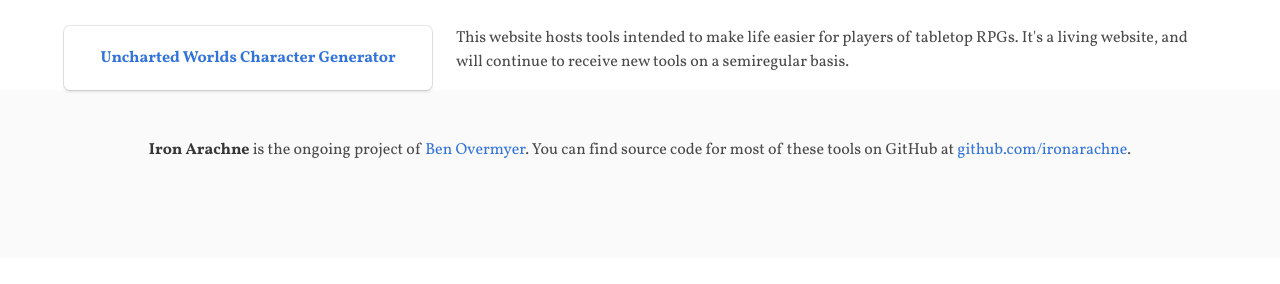
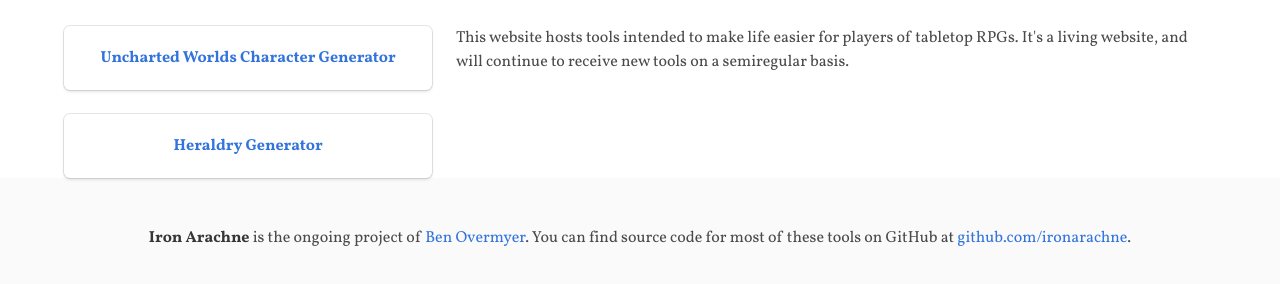
Before and after one commit to ironarachne/ironarachne.com, a website: page public/index.html in a window 1280 px wide. Shown: the part 198-482 px from the top of the page. Drawn offline with Linux system fonts and the light colour scheme.

Commit message:
Add heraldry generator to list

```diff
--- a/public/index.html
+++ b/public/index.html
@@ -25,6 +25,9 @@
           <div class="box has-text-centered has-text-weight-bold">
             <a href="https://uncharted-worlds.ironarachne.com">Uncharted Worlds Character Generator</a>
           </div>
+          <div class="box has-text-centered has-text-weight-bold">
+              <a href="https://heraldry.ironarachne.com">Heraldry Generator</a>
+          </div>
         </div>
         <div class="column">
           <p>This website hosts tools intended to make life easier for players of tabletop RPGs. It's a living website, and
```
